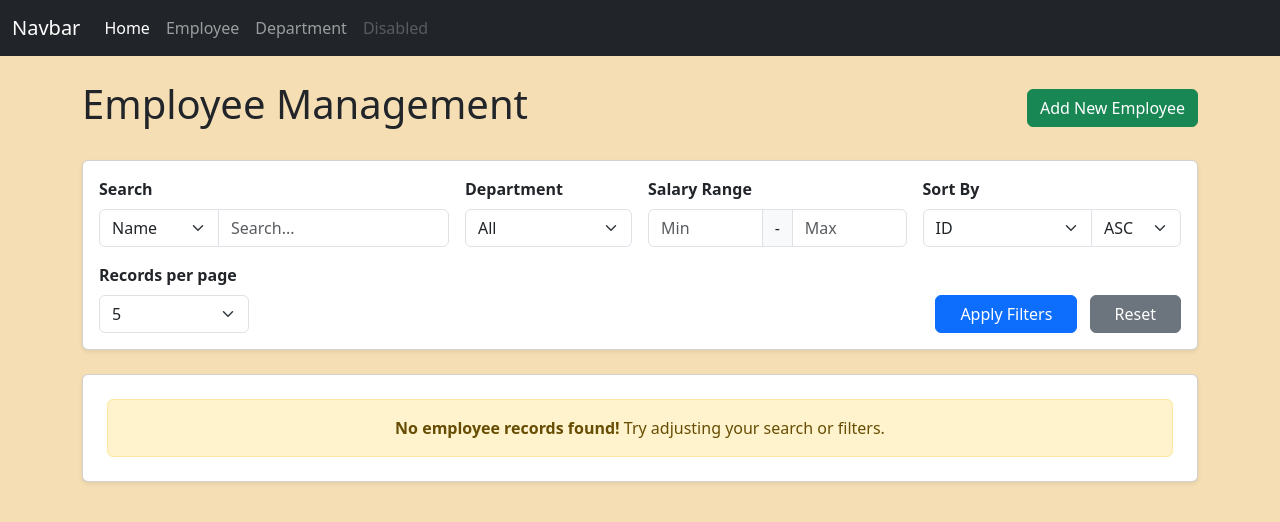
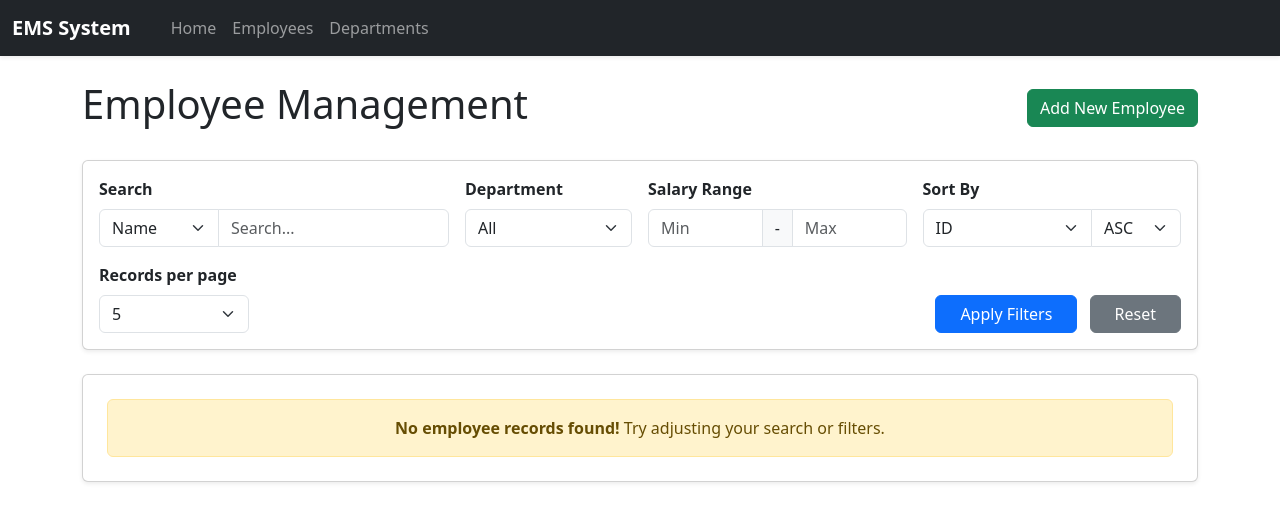
Before and after one commit to Balaji-dev-png/EMSFlask, a Flask app: page /emp in a window 1280 px wide. Shown: the top 522 px of the page. Run offline with Flask 3, Linux system fonts and the light colour scheme; parts of the project's set-up code (start-up, migrations or seed data) failed here and were passed over.

Commit message:
Fixed navbar and applied black and white theme

```diff
--- a/app/static/css/style.css
+++ b/app/static/css/style.css
@@ -1,3 +1,4 @@
 body {
-    background: wheat !important;
+    background: #ffffff !important;
+    color: #000000;
 }
--- a/app/templates/navbar.html
+++ b/app/templates/navbar.html
@@ -1,22 +1,19 @@
-<nav class="navbar navbar-expand-lg navbar-dark bg-dark">
+<nav class="navbar navbar-expand-lg navbar-dark bg-dark shadow-sm">
   <div class="container-fluid">
-    <a class="navbar-brand" href="#">Navbar</a>
+    <a class="navbar-brand fw-bold" href="/">EMS System</a>
     <button class="navbar-toggler" type="button" data-bs-toggle="collapse" data-bs-target="#navbarNav" aria-controls="navbarNav" aria-expanded="false" aria-label="Toggle navigation">
       <span class="navbar-toggler-icon"></span>
     </button>
     <div class="collapse navbar-collapse" id="navbarNav">
-      <ul class="navbar-nav">
+      <ul class="navbar-nav ms-3">
         <li class="nav-item">
-          <a class="nav-link active" aria-current="page" href="/">Home</a>
+          <a class="nav-link" href="/">Home</a>
         </li>
         <li class="nav-item">
-          <a class="nav-link" href="/emp">Employee</a>
+          <a class="nav-link" href="/emp">Employees</a>
         </li>
         <li class="nav-item">
-          <a class="nav-link" href="/depart">Department</a>
-        </li>
-        <li class="nav-item">
-          <a class="nav-link disabled" aria-disabled="true">Disabled</a>
+          <a class="nav-link" href="/depart">Departments</a>
         </li>
       </ul>
     </div>
```
